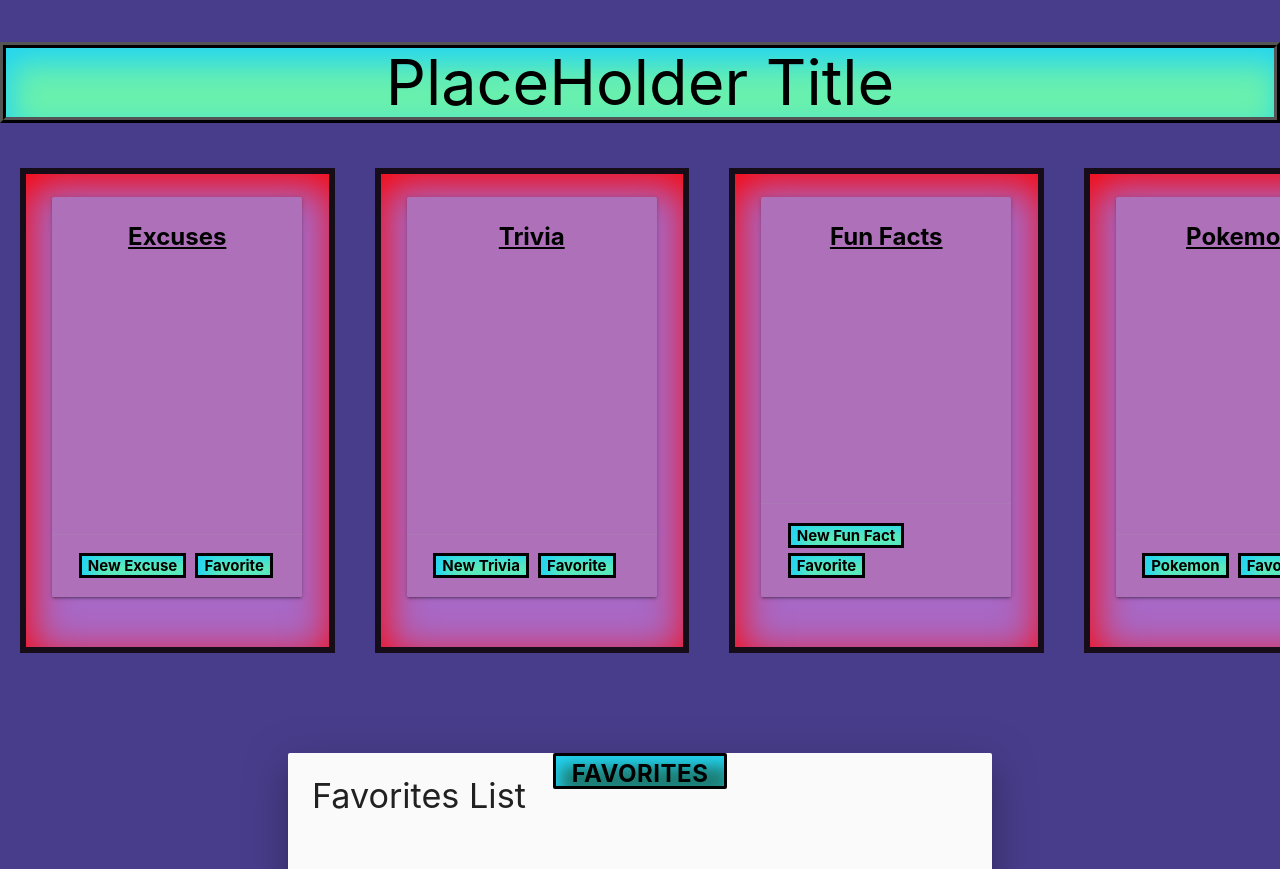
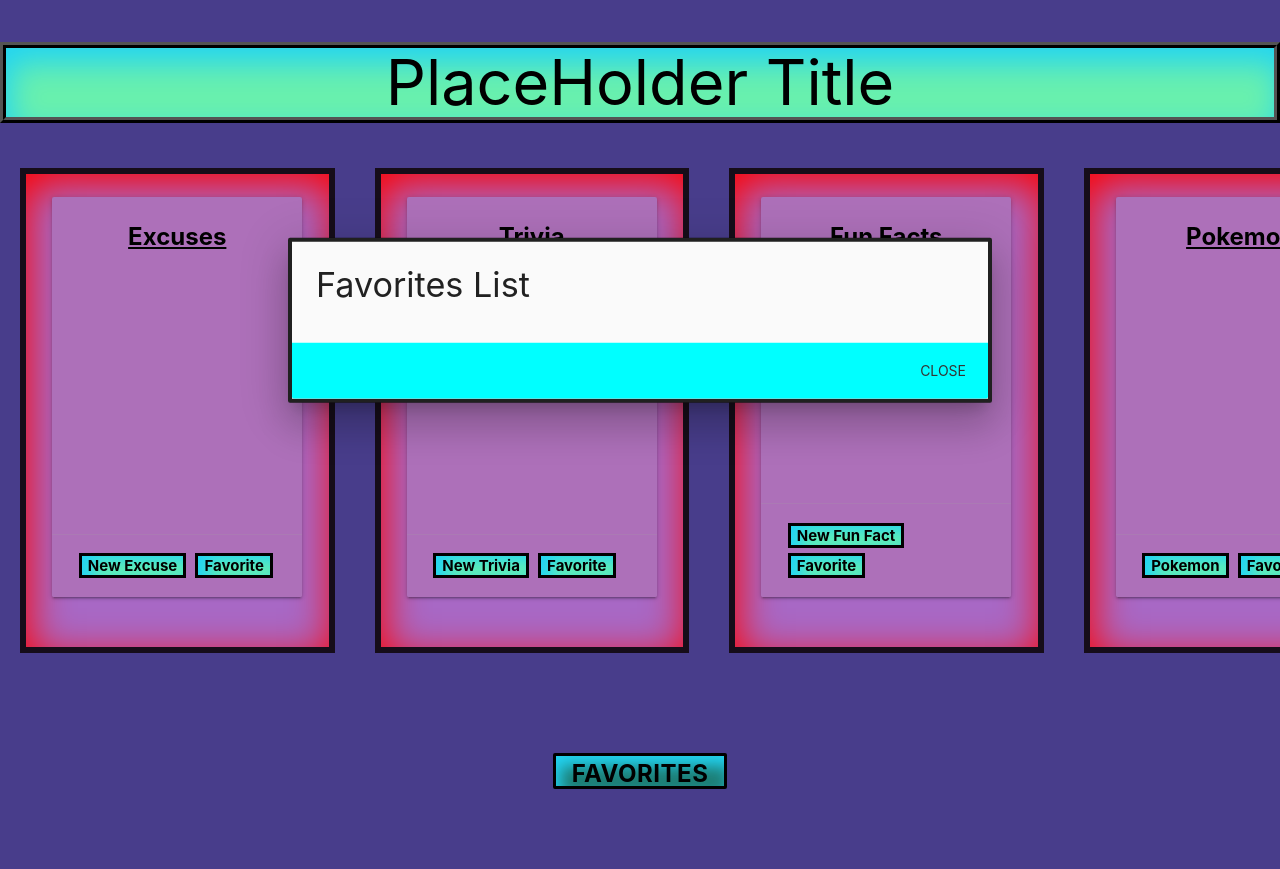
Before and after one commit to Ajayyang461/Project1, a website: page index.html in a window 1280 px wide. Both pictures are taken after a click on the button "FAVORITES". Shown: the top 869 px of the page. Drawn offline with Linux system fonts and the light colour scheme.

Commit message:
fixed modal and added styling for fixed modal footer

```diff
--- a/CSS/style.css
+++ b/CSS/style.css
@@ -80,3 +80,24 @@ h1 {
   border-width: 3px;
   color: black;
 }
+
+.modal {
+  position: absolute;
+  left: 50%;
+  top: 40%;
+  transform: translate(-50%, -50%);
+  border-style: solid;
+  border-width: 4px;
+  overflow: scroll;
+  max-height: 300px;
+}
+
+.modal-content ul li {
+  list-style-type: disc;
+}
+
+.modal-footer {
+  position: sticky;
+  bottom: 0px;
+  background-color: aqua !important;
+}
```
Also changed, not shown: package.json (added, +22 -0 lines), index.html (line endings or trailing spaces).
